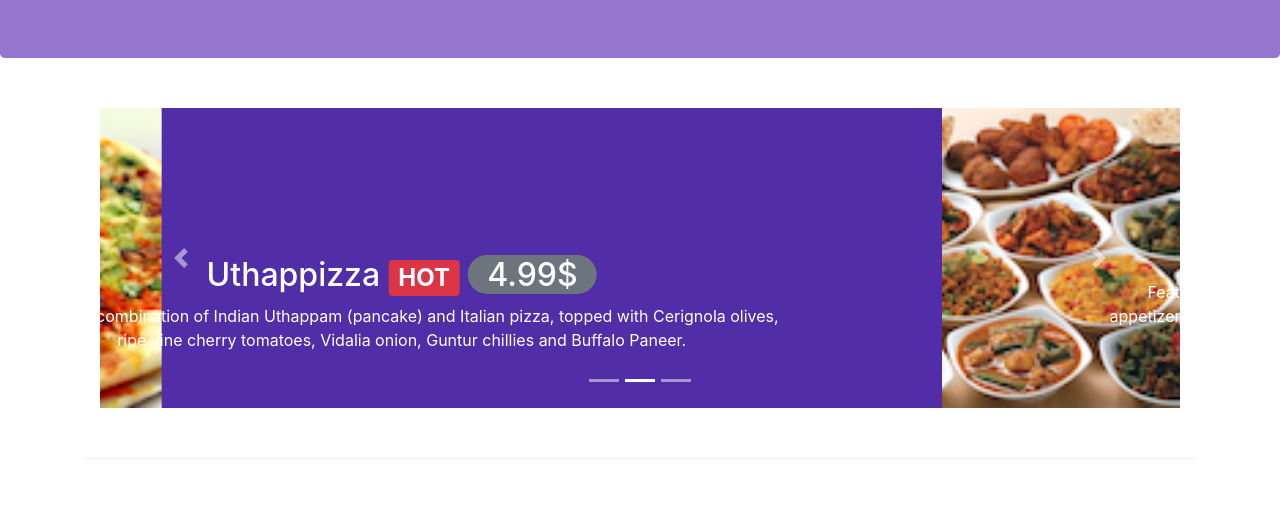
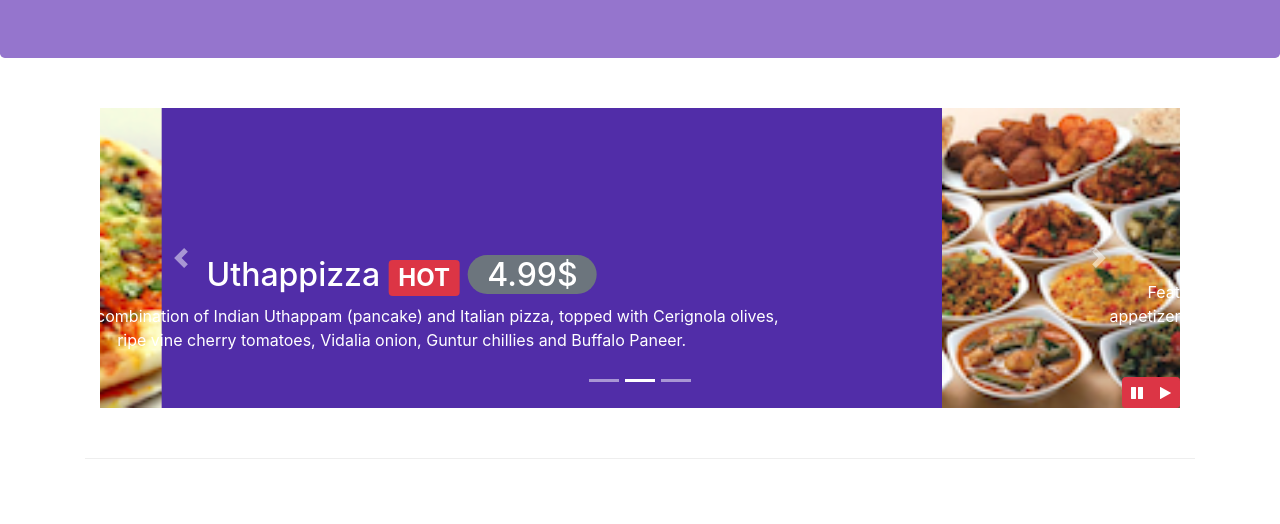
Before and after one commit to pau1a/bootstrap, a website: page conFusion/index.html in a window 1280 px wide. Shown: the part 276-800 px from the top of the page. Drawn offline with nearby package versions, Linux system fonts and the light colour scheme.

Commit message:
jQuery. Carousel play/pause buttons

```diff
--- a/conFusion/css/styles.css
+++ b/conFusion/css/styles.css
@@ -59,3 +59,9 @@ body{
     left: 0;
     min-height: 300px;
 }
+
+#carouselButtons{
+    right: 0px;
+    position: absolute;
+    bottom: 0px;
+}
--- a/conFusion/index.html
+++ b/conFusion/index.html
@@ -265,6 +265,14 @@
                 <a class="carousel-control-next" href="#myCarousel" role="button" data-slide="next">
                     <span class="carousel-control-next-icon"></span>
                 </a>
+                <div class="btn-group" id="carouselButtons">
+                    <button class="btn btn-danger btn-sm" id="carousel-pause">
+                        <span class="fa fa-pause"></span>
+                    </button>
+                    <button class="btn btn-danger btn-sm" id="carousel-play">
+                        <span class="fa fa-play"></span>
+                    </button>
+                </div>
             </div>
         </div>
     </div>
@@ -382,7 +390,17 @@
 <script src="node_modules/jquery/dist/jquery.slim.min.js"></script>
 <script src="node_modules/popper.js/dist/umd/popper.min.js"></script>
 <script src="node_modules/bootstrap/dist/js/bootstrap.min.js"></script>
-
+<script>
+    $(document).ready(function () {
+        $('#myCarousel').carousel({interval: 2000});
+        $('#carousel-pause').click(function () {
+            $('#myCarousel').carousel('pause');
+        })
+        $('#carousel-play').click(function () {
+            $('#myCarousel').carousel('cycle');
+        })
+    })
+</script>
 </body>
 
 </html>
```
